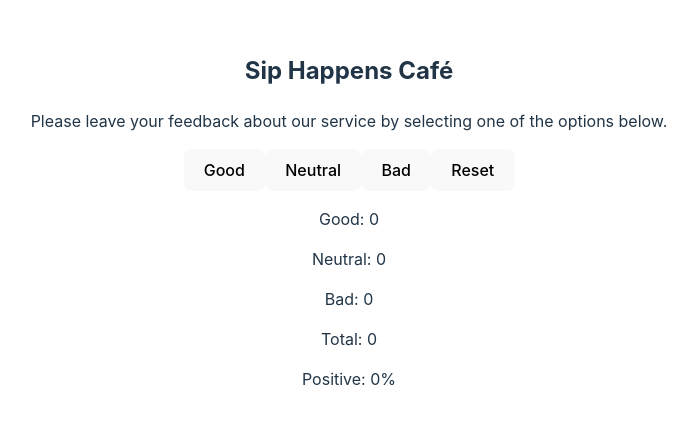
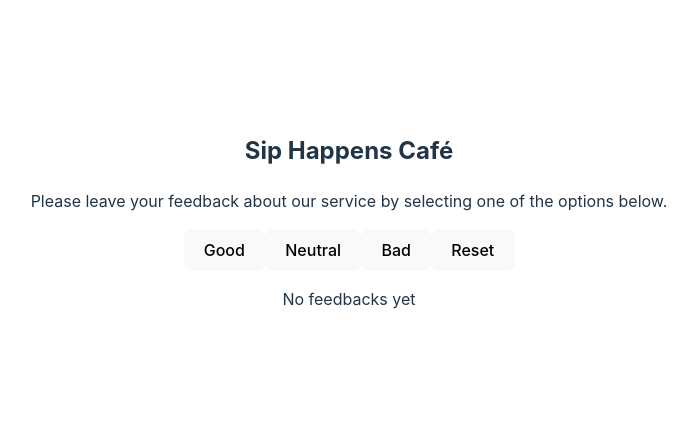
Before and after one commit to AlexandraSavenko/goit-react-hw-02, a React (Vite) app: page / in a window 1280 px wide. Shown: the part 180-604 px from the top of the page, without its empty margins (291-988 px from the left). Built offline with nearby package versions, Linux system fonts and the light colour scheme.

Commit message:
render on change of value

```diff
--- a/src/App.jsx
+++ b/src/App.jsx
@@ -13,8 +13,10 @@ const App = () => {
     bad: 0,
   });
 
-  const updateFeedbacks = () => {
-    setValue({ ...value, good: 1 });
+  const updateFeedbacks = (feedback) => {
+    console.log(feedback);
+
+    setValue({ ...value, [feedback]: value[feedback] + 1 });
   };
   const total = value.good + value.neutral + value.bad;
   const positivePercentage =
@@ -24,7 +26,11 @@ const App = () => {
     <div>
       <Description />
       <Options state={value} onChangeState={updateFeedbacks} />
-      <Feedback state={value} total={total} preCent={positivePercentage} />
+      {total > 0 ? (
+        <Feedback state={value} total={total} preCent={positivePercentage} />
+      ) : (
+        <p>No feedbacks yet</p>
+      )}
     </div>
   );
 };
--- a/src/components/Options/Options.jsx
+++ b/src/components/Options/Options.jsx
@@ -1,9 +1,9 @@
 export default function Options({ state, onChangeState }) {
   return (
     <div>
-      <button onClick={onChangeState}>Good</button>
-      <button>Neutral</button>
-      <button>Bad</button>
+      <button onClick={() => onChangeState("good")}>Good</button>
+      <button onClick={() => onChangeState("neutral")}>Neutral</button>
+      <button onClick={() => onChangeState("bad")}>Bad</button>
       <button>Reset</button>
     </div>
   );
```
